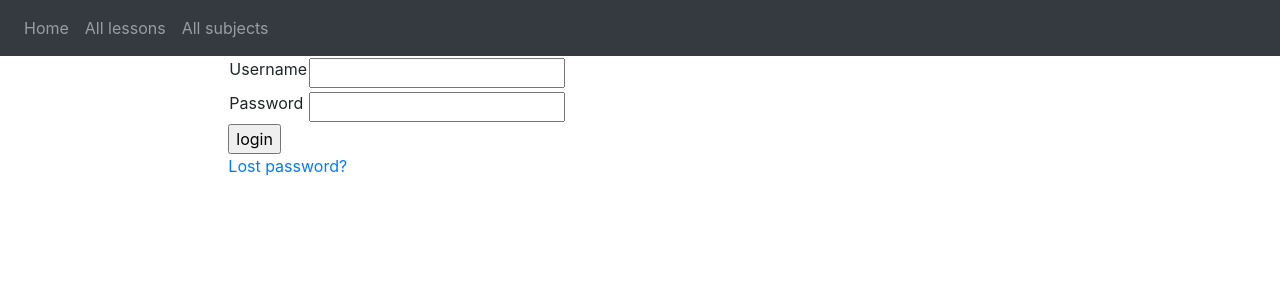
After one commit to Afsent/education-platform, a Django app: template templates/registration/login.html in a window 1280 px wide. The commit adds this page. Shown: the top 300 px of the page. Run offline with Django 3.2, Linux system fonts and the light colour scheme; the template is opened without the code that fills it, so the values that code supplies are empty, except form fields; tables that the repository leaves empty hold one stand-in row (values such as "Sample post"); form fields are guessed from the names that the template uses; some libraries are stand-ins or nearby versions.

Commit message:
Add login page

```diff
--- a/lwm/templates/base_generic.html
+++ b/lwm/templates/base_generic.html
@@ -19,7 +19,7 @@
         <div class="collapse navbar-collapse" id="navbarNav">
             <ul class="navbar-nav">
                 <li class="nav-item"><a class="nav-link" href=
-                        "{% url 'index' %}">Home</a></li>
+                        "{% url 'main' %}">Home</a></li>
                 <li class="nav-item"><a class="nav-link" href="">All
                     lessons</a></li>
                 <li class="nav-item"><a class="nav-link" href="">All
--- a/lwm/templates/index.html
+++ b/lwm/templates/main.html
@@ -2,5 +2,7 @@
 
 {% block content %}
     <h1>Добро пожаловать</h1>
-    {{ lessons }}
+    {% for lesson in lessons %}
+        <li>{{ lesson }}</li>
+    {% endfor %}
 {% endblock %}
--- a/lwm/views.py
+++ b/lwm/views.py
@@ -2,7 +2,7 @@ from django.shortcuts import render
 from .models import Lessons
 
 
-def index(request):
+def main(request):
     lessons = Lessons.objects.all()
     return render(request,
-                  'index.html', context={'lessons': lessons})
+                  'main.html', context={'lessons': lessons})
--- /dev/null
+++ b/templates/registration/login.html
@@ -0,0 +1,40 @@
+{% extends "base_generic.html" %}
+
+{% block content %}
+
+{% if form.errors %}
+  <p>Your username and password didn't match. Please try again.</p>
+{% endif %}
+
+{% if next %}
+  {% if user.is_authenticated %}
+    <p>Your account doesn't have access to this page. To proceed,
+    please login with an account that has access.</p>
+  {% else %}
+    <p>Please login to see this page.</p>
+  {% endif %}
+{% endif %}
+
+<form method="post" action="{% url 'login' %}">
+{% csrf_token %}
+<table>
+
+<tr>
+  <td>{{ form.username.label_tag }}</td>
+  <td>{{ form.username }}</td>
+</tr>
+
+<tr>
+  <td>{{ form.password.label_tag }}</td>
+  <td>{{ form.password }}</td>
+</tr>
+</table>
+
+<input type="submit" value="login" />
+<input type="hidden" name="next" value="{{ next }}" />
+</form>
+
+{# Assumes you setup the password_reset view in your URLconf #}
+<p><a href="{% url 'password_reset' %}">Lost password?</a></p>
+
+{% endblock %}
```
Also changed, not shown: education_platform/settings.py (+4 -8 lines), lwm/urls.py (+7 -2 lines).
